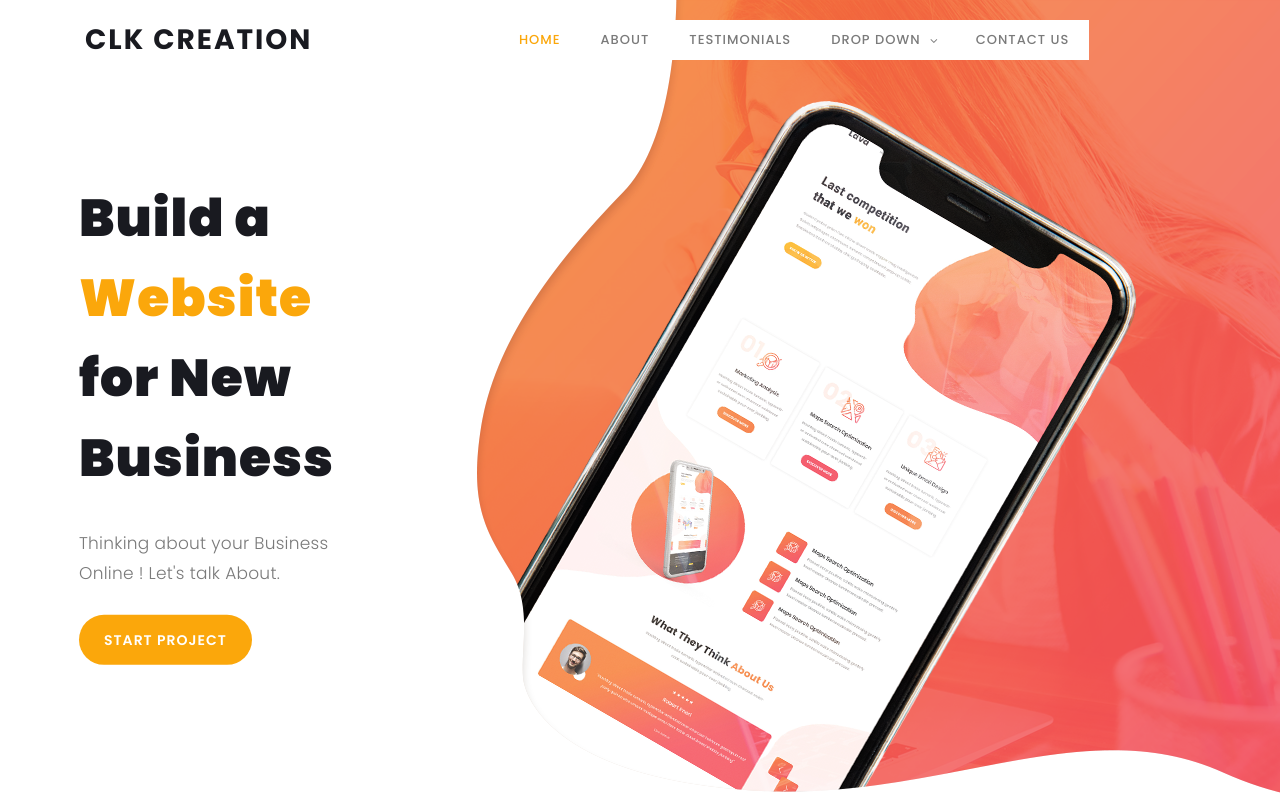
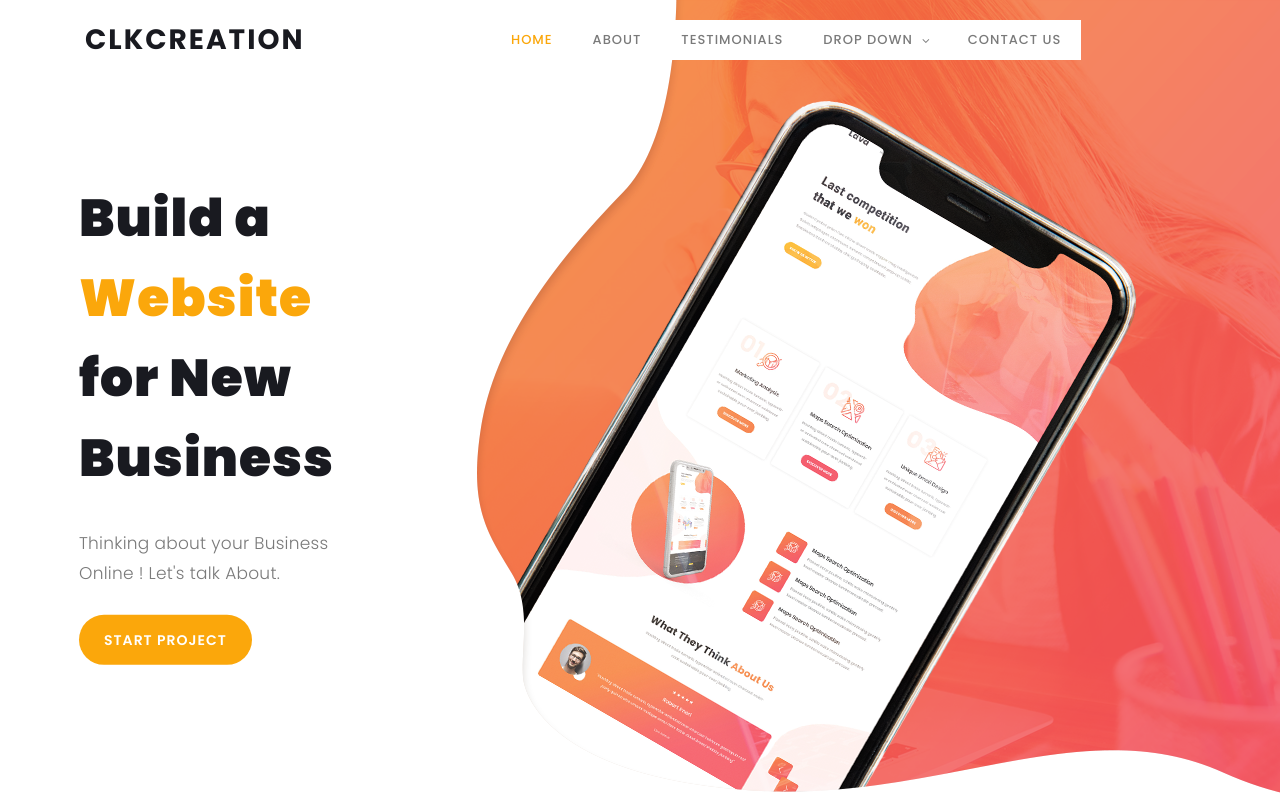
Before and after one commit to clkcreation/contact, a plain HTML site: page index.html in a window 1280 px wide. Shown: the top 800 px of the page. Drawn offline with Linux system fonts and the light colour scheme.

Commit message:
Update index.html

```diff
--- a/index.html
+++ b/index.html
@@ -14,7 +14,7 @@
 
  CLKCREATION is Build a Website for Newly opened Business !
 
-https://clkreation.com/
+https://clkcreation.com
 
 -->
 
@@ -50,7 +50,7 @@ https://clkreation.com/
                     <nav class="main-nav">
                         <!-- ***** Logo Start ***** -->
                         <a href="index.html" class="logo">
-                            CLK CREATION
+                            CLKCREATION
                         </a>
                         <!-- ***** Logo End ***** -->
                         <!-- ***** Menu Start ***** -->
@@ -380,4 +380,5 @@ https://clkreation.com/
     <script src="assets/js/custom.js"></script>
 
 </body>
+
 </html>
```
